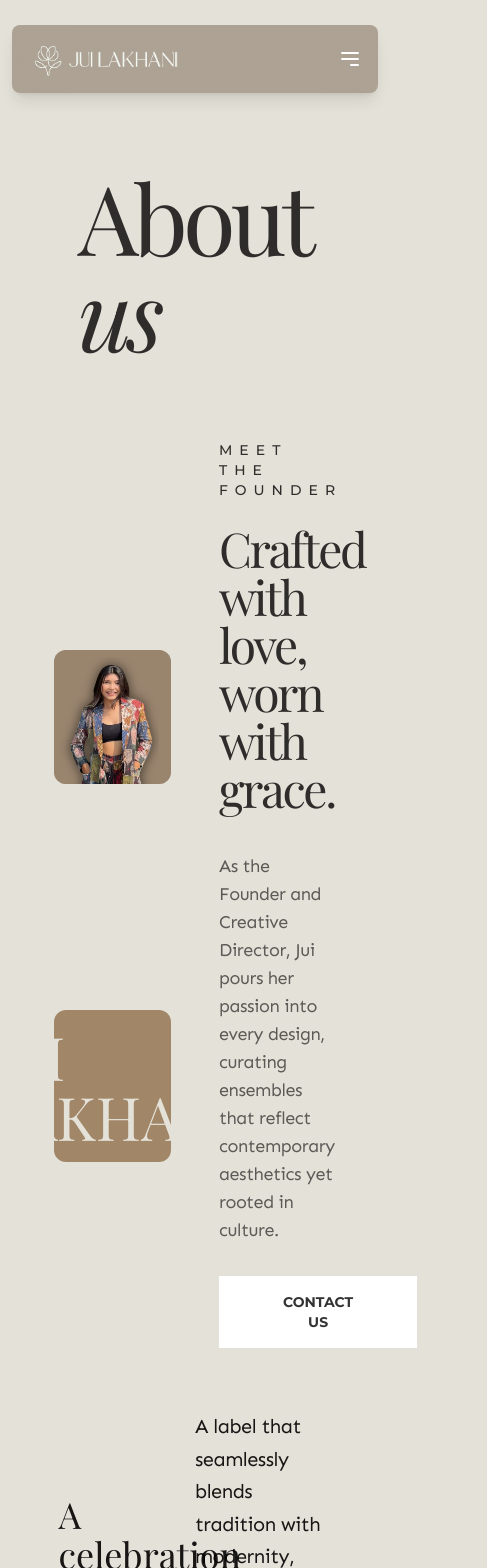
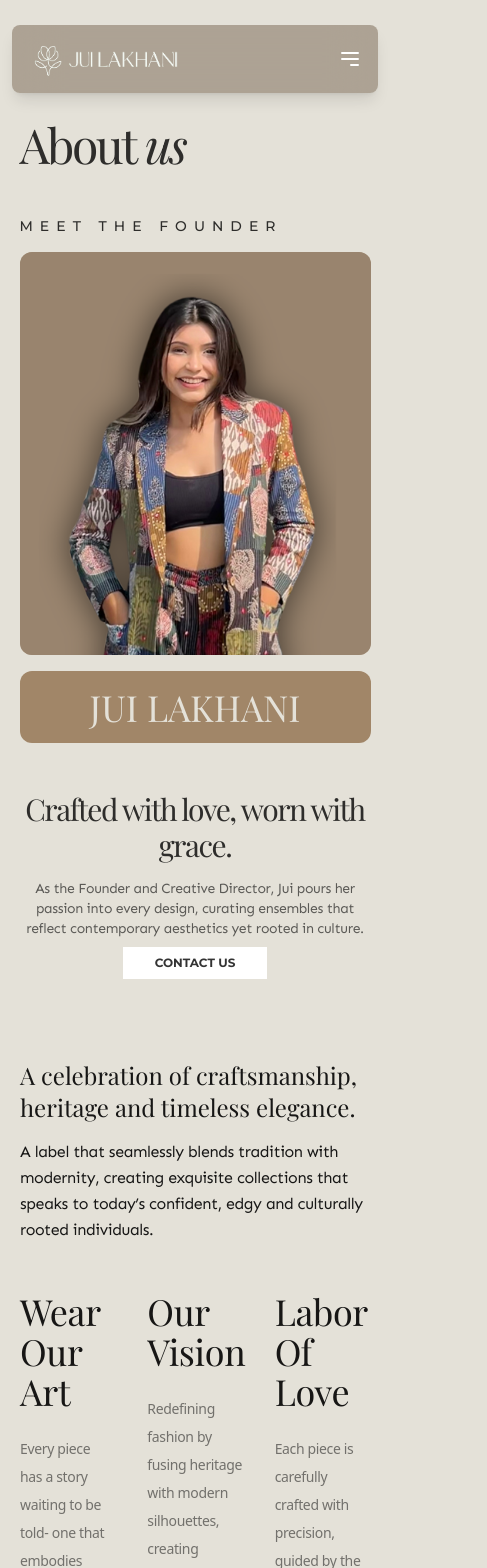
Before and after one commit to sid-lakhani/frontend-labeljuilakhani, a Next.js app: page /about in a window 390 px wide. Shown: the top 1568 px of the page, 487 px wide, since content can reach past the window. Built offline with nearby package versions, Linux system fonts and the light colour scheme.

Commit message:
responsive about and testimonials

```diff
--- a/src/app/globals.css
+++ b/src/app/globals.css
@@ -1,3 +1,18 @@
 @tailwind base;
 @tailwind components;
 @tailwind utilities;
+
+@keyframes scroll {
+    from {
+      transform: translateX(0);
+    }
+    to {
+      transform: translateX(-50%);
+    }
+  }
+
+  .animate-scroll {
+    display: flex;
+    flex-wrap: nowrap;
+    animation: scroll 40s linear infinite;
+  }
--- a/src/components/AboutUsPage/HeroSection.tsx
+++ b/src/components/AboutUsPage/HeroSection.tsx
@@ -2,40 +2,43 @@ import Link from "next/link";
 
 export default function HeroSection() {
   return (
-    <div className="min-h-screen w-screen py-[5%] px-[20%] pt-40">
+    <div className="min-h-screen w-screen px-[5%] md:px-[10%] lg:px-[20%] pt-28 md:pt-40">
       {/* <p className="text-sm uppercase tracking-[0.5em] font-montserrat font-medium text-black/80">
         Who we are
       </p> */}
-      <h1 className="text-8xl font-playfair text-black/80 tracking-tighter mt-2">
+      <h1 className="text-5xl md:text-7xl lg:text-8xl font-playfair text-black/80 tracking-tighter md:ml-20 mt-2">
         About <span className="italic">us</span>
       </h1>
 
-      <div className="flex flex-row justify-center gap-12 mt-20">
-        <div className="w-1/2 flex flex-col justify-evenly gap-4">
+      <div className="flex flex-col md:flex-row justify-center gap-12 mt-12">
+        <div className="md:w-1/2 flex flex-col justify-evenly gap-4">
+        <p className="md:hidden text-sm uppercase tracking-[0.5em] font-montserrat font-medium text-black/80">
+            Meet THE FOUNDER
+          </p>
           <img
             src="/Portrait.png"
             alt="Portrait"
             className="object-contain rounded-xl bg-secondary w-full"
           />
-          <p className="w-full bg-[#A18668] uppercase flex items-center justify-center p-4 rounded-xl font-playfair text-6xl text-quaternary">
+          <p className="w-full bg-[#A18668] uppercase flex items-center justify-center p-4 rounded-xl font-playfair text-4xl md:text-5xl lg:text-6xl text-quaternary">
             Jui Lakhani
           </p>
         </div>
-        <div className="w-1/2 flex flex-col justify-evenly gap-4 pb-[10%]">
-          <p className="text-sm uppercase tracking-[0.5em] font-montserrat font-medium text-black/80">
+        <div className="md:w-1/3 flex flex-col justify-start gap-2 md:gap-12 text-center md:text-start">
+          <p className="hidden md:block text-sm uppercase tracking-[0.5em] font-montserrat font-medium text-black/80">
             Meet THE FOUNDER
           </p>
-          <p className="text-5xl font-playfair text-black/80 tracking-tighter mt-2">
+          <p className="text-3xl md:text-4xl lg:text-5xl font-playfair text-black/80 tracking-tighter md:mt-2">
             Crafted with love, worn with grace.
           </p>
           <div>
-            <p className="font-sen text-lg mt-6 text-black/60 tracking-tight">
+            <p className="font-sen text-sm md:text-base lg:text-lg mt-2 md:mt-6 text-black/60 tracking-tight">
               As the Founder and Creative Director, Jui pours her passion into
               every design, curating ensembles that reflect contemporary
               aesthetics yet rooted in culture.
             </p>
             <Link href={"/customs"}>
-              <button className="mt-8 px-16 py-4 text-black/80 font-montserrat font-bold text-sm bg-white uppercase hover:underline">
+              <button className="mt-2 md:mt-8 py-2 px-8 md:px-16 md:py-4 text-black/80 font-montserrat font-bold text-xs md:text-sm bg-white uppercase hover:underline">
                 Contact Us
               </button>
             </Link>
--- a/src/components/AboutUsPage/StatsSection.tsx
+++ b/src/components/AboutUsPage/StatsSection.tsx
@@ -2,19 +2,19 @@ import React from "react";
 
 export default function StatsSection() {
   return (
-    <div className="min-h-fit w-screen py-[5%] px-[15%]">
-      <div className="flex flex-row justify-center items-center w-full">
-        <h1 className="w-1/2 font-playfair text-4xl text-black/90 traicking-tighter">
+    <div className="min-h-fit w-screen py-20 px-5 md:px-[15%]">
+      <div className="flex flex-col md:flex-row justify-center items-center w-full gap-4 md:gap-0">
+        <h1 className="w-full md:w-1/2 font-playfair text-2xl md:text-3xl lg:text-4xl text-black/90 traicking-tighter">
           A celebration of craftsmanship, heritage and timeless elegance.
         </h1>
-        <h2 className="w-1/2 font-sen text-xl text-black/90 leading-relaxed tracking-tight">
+        <h2 className="w-full md:w-1/2 font-sen text-base md:text-lg lg:text-xl text-black/90 leading-relaxed tracking-tight">
           A label that seamlessly blends tradition with modernity, creating
           exquisite collections that speaks to today’s confident, edgy and
           culturally rooted individuals.
         </h2>
       </div>
 
-      <div className="flex justify-evenly mt-16 text-center">
+      {/* <div className="flex justify-evenly mt-16 text-center">
         <div>
           <p className="text-8xl font-playfair text-black tracking-tighter">
             127+
@@ -33,7 +33,7 @@ export default function StatsSection() {
           </p>
           <p className="text-sm text-black/60 mt-4">Projects</p>
         </div>
-      </div>
+      </div> */}
 
       <div className="grid grid-cols-3 gap-8 mt-12 text-black/50 text-sm tracking-tight leading-loose">
         <div>
--- a/src/components/HomePage/Testimonials.tsx
+++ b/src/components/HomePage/Testimonials.tsx
@@ -2,40 +2,40 @@
 
 import React, { useEffect, useState } from "react";
 
-// interface Testimonial {
-//   id: number;
-//   Name: string;
-//   Testimonial: string;
-//   Image: {
-//     url: string;
-//   };
-// }
+interface Testimonial {
+  id: number;
+  Name: string;
+  Testimonial: string;
+  Image: {
+    url: string;
+  };
+}
 
 export default function Testimonials() {
-  // const [testimonials, setTestimonials] = useState<Testimonial[]>([]);
+  const [testimonials, setTestimonials] = useState<Testimonial[]>([]);
 
-  // useEffect(() => {
-  //   const fetchBlogs = async () => {
-  //     try {
-  //       // Fetch Testimonials
-  //       const testimonials = await fetch(
-  //         "http://localhost:1337/api/testimonials?populate=*"
-  //       );
-  //       const TestimonialData = await testimonials.json();
+  useEffect(() => {
+    const fetchTestimonials = async () => {
+      try {
+        // Fetch Testimonials
+        const testimonials = await fetch(
+          "http://localhost:1337/api/testimonials?populate=*"
+        );
+        const TestimonialData = await testimonials.json();
 
-  //       if (TestimonialData.data) {
-  //         setTestimonials(TestimonialData.data);
-  //       }
-  //     } catch (error) {
-  //       console.error("Error fetching testimonials:", error);
-  //     }
-  //   };
+        if (TestimonialData.data) {
+          setTestimonials(TestimonialData.data);
+        }
+      } catch (error) {
+        console.error("Error fetching testimonials:", error);
+      }
+    };
 
-  //   fetchBlogs();
-  // }, []);
+    fetchTestimonials();
+  }, []);
 
   return (
-    <div className="h-[80dvh] mt-20 flex flex-col">
+    <div className="h-fit mt-20 flex flex-col">
       <div className="font-playfair flex flex-col justify-end px-[5%] md:px-[10%] lg:px-[20%] text-5xl md:text-7xl lg:text-8xl text-secondary tracking-tighter text-right">
         <p className="text-xs md:text-sm uppercase tracking-[0.5em] font-montserrat font-medium">
           Testimonial
@@ -49,36 +49,40 @@ export default function Testimonials() {
           Clients
         </p>
       </div>
-      <div className="px-[5%] mt-4 lg:mt-12 flex justify-center items-center h-full text-3xl md:text-5xl lg:text-6xl font-playfair text-primary italic">
+      {/* <div className="px-[5%] mt-4 lg:mt-12 flex justify-center items-center h-full text-3xl md:text-5xl lg:text-6xl font-playfair text-primary italic">
         Testimonials *
-      </div>
-      {/* <div className="h-[500px] overflow-x-auto whitespace-nowrap mt-16 px-5 scrollbar-hide">
-        <div className="flex gap-8">
-          {testimonials.map((post) => {
+      </div> */}
+      <div className="my-40 px-8 relative w-full overflow-hidden">
+        <div className="flex w-fit gap-8 animate-scroll">
+          {[...testimonials, ...testimonials].map((post, index) => {
             const postImageUrl = `http://localhost:1337${post.Image.url}`;
             return (
-                <div
-                  key={post.id}
-                  className="bg-[#D0C1AE] rounded-lg p-6 w-[350px] shadow-lg flex flex-col justify-between relative"
-                >
-                  <p className="text-lg text-white italic">
-                    &ldquo;{post.Testimonial}&rdquo;
-                  </p>
-                <div className="absolute bottom-0 left-0 bg-quaternary flex items-center mt-4">
+              <div
+                key={index}
+                className="bg-secondary rounded-3xl p-6 h-[400px] w-[400px] flex flex-col justify-between relative"
+              >
+                <p className="h-full font-sen text-2xl text-white italic whitespace-normal flex justify-center items-center text-center">
+                  {post.Testimonial}
+                </p>
+                <img
+                  src="/testimonial.svg"
+                  className="w-12 h-12 absolute top-8 left-6"
+                />
+                <div className="absolute bottom-0 left-0 bg-quaternary flex items-center px-4 py-2 w-fit rounded-tr-3xl">
                   <img
                     src={postImageUrl}
                     alt={post.Name}
-                    className="w-10 h-10 rounded-full border-2 border-white"
+                    className="w-10 h-10 rounded-full border border-secondary"
                   />
-                  <p className="ml-3 text-sm font-semibold text-white">
-                    {post.Name}
-                  </p>
+                  <div className="ml-3">
+                    <p className="font-sen text-base text-quinary">{post.Name}</p>
+                  </div>
                 </div>
-                </div>
+              </div>
             );
           })}
         </div>
-      </div> */}
+      </div>
     </div>
   );
 }
```
Also changed, not shown: public/testimonial.svg (added).
